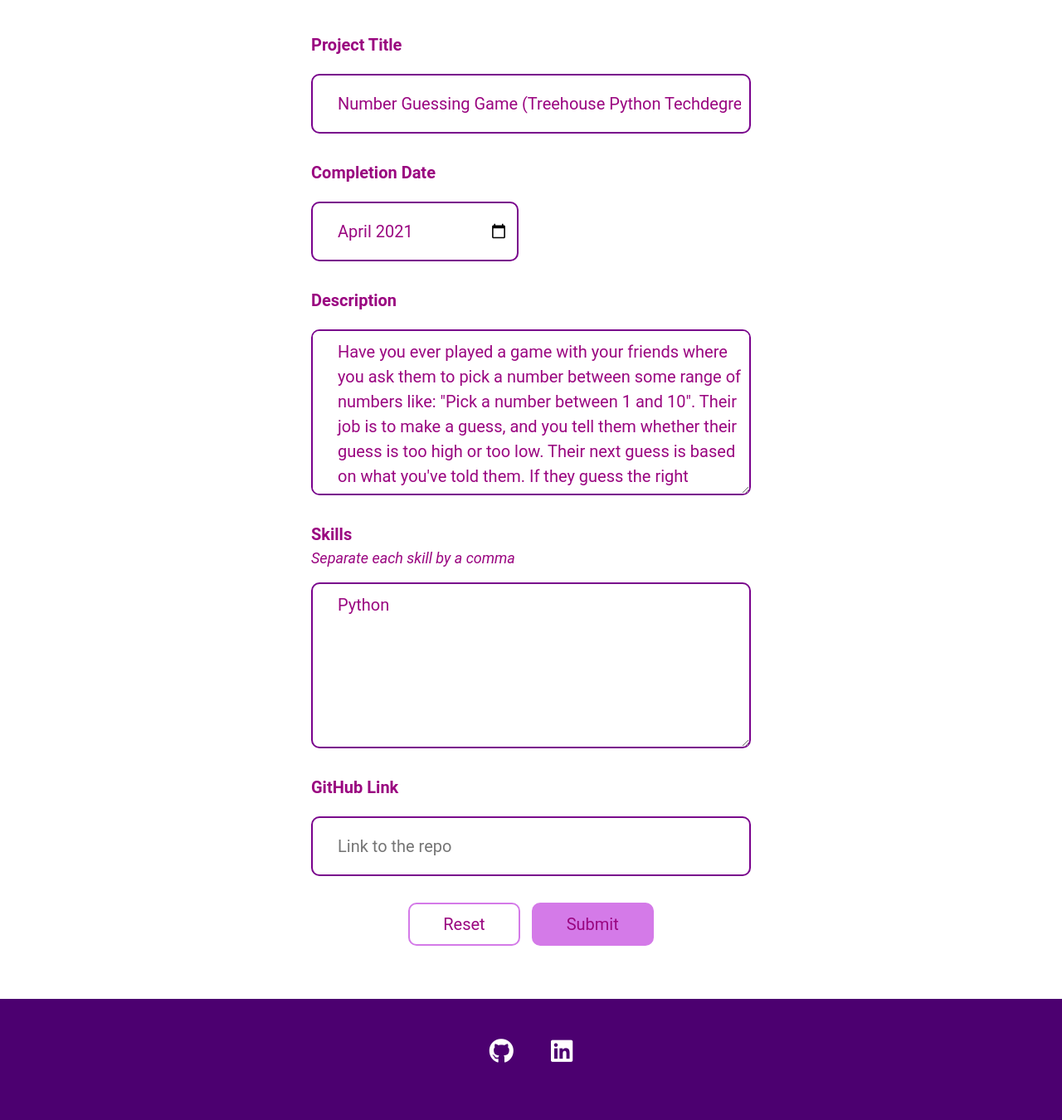
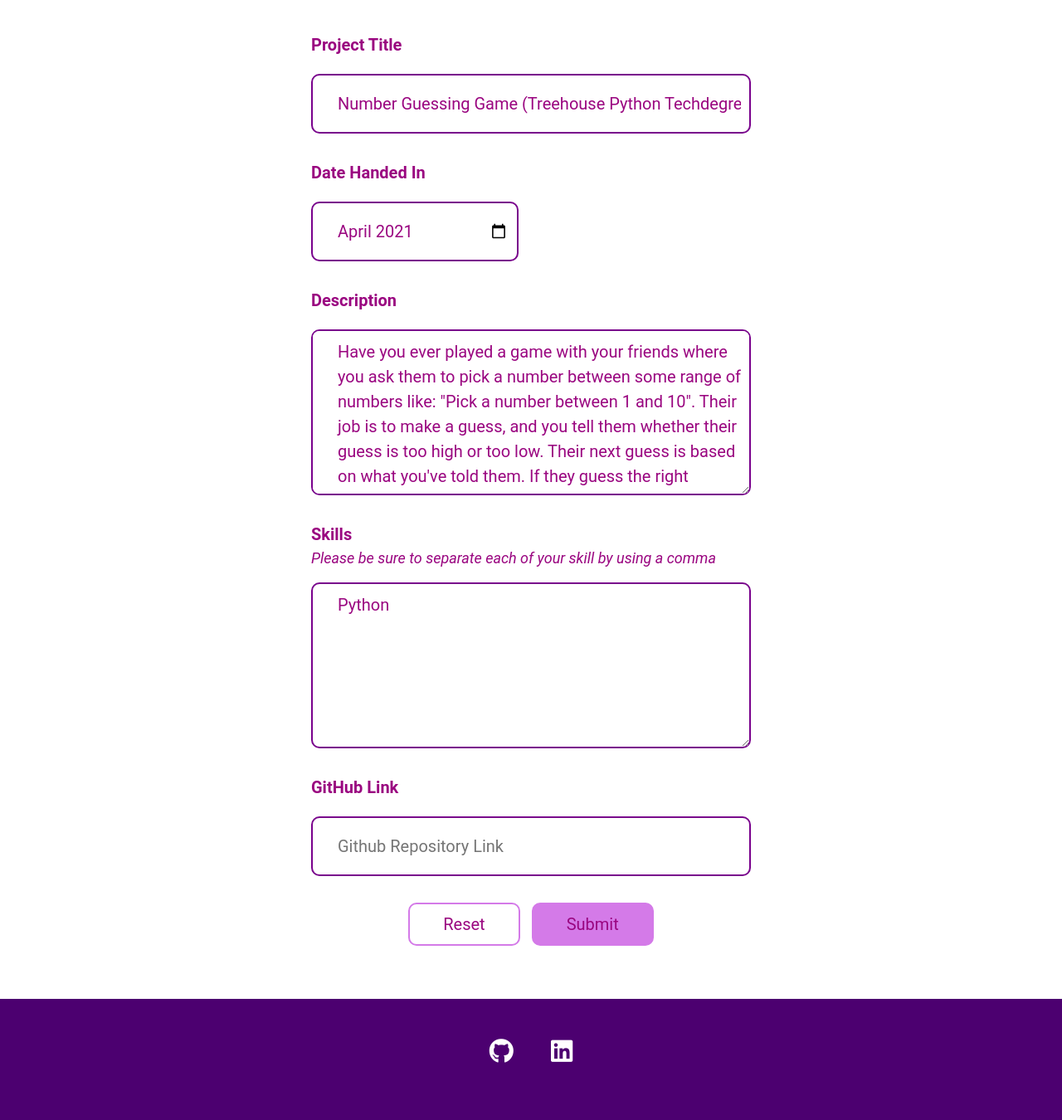
Before and after one commit to DanielleM27/portfolio-with-sqlalchemy, a Flask app: page /projects/1/edit in a window 1280 px wide. Shown: the part 275-1625 px from the top of the page at 83% size. Run offline with Flask 2, Linux system fonts and the light colour scheme; data comes from the database, SQL or seed files in the repository.

Commit message:
Update edit.html

```diff
--- a/templates/edit.html
+++ b/templates/edit.html
@@ -7,15 +7,15 @@
         <form action="{{url_for("edit_project", id=project.id)}}" method="POST">
             <label for="title">Project Title</label>
             <input type="text" name="title" id="title" value="{{ project.title }}">
-            <label for="date">Completion Date</label>
+            <label for="date">Date Handed In</label>
             <input type="month" name="date" id="date" value="{{ project.date.strftime('%Y-%m') }}">
             <label for="description">Description</label>
             <textarea name="description" id="description" cols="30" rows="20" placeholder="Description">{{ project.description }}</textarea>
             <label for="skills-list" id="skills-label">Skills</label>
-            <p>Separate each skill by a comma</p>
-            <textarea name="skills" id="skills-list" cols="30" rows="10" placeholder="Skill, Skill">{{ project.skills }}</textarea>
+            <p>Please be sure to separate each of your skill by using a comma</p>
+            <textarea name="skills" id="skills-list" cols="30" rows="10" placeholder="Your Skill, Your Skill, Your Skill">{{ project.skills }}</textarea>
             <label for="github">GitHub Link</label>
-            <input type="url" name="github" id="github" placeholder="Link to the repo" value="{{ project.github }}">
+            <input type="url" name="github" id="github" placeholder="Github Repository Link" value="{{ project.github }}">
             <div>
                 <button type="reset" value="reset">Reset</button>
                 <button type="submit">Submit</button>
```
